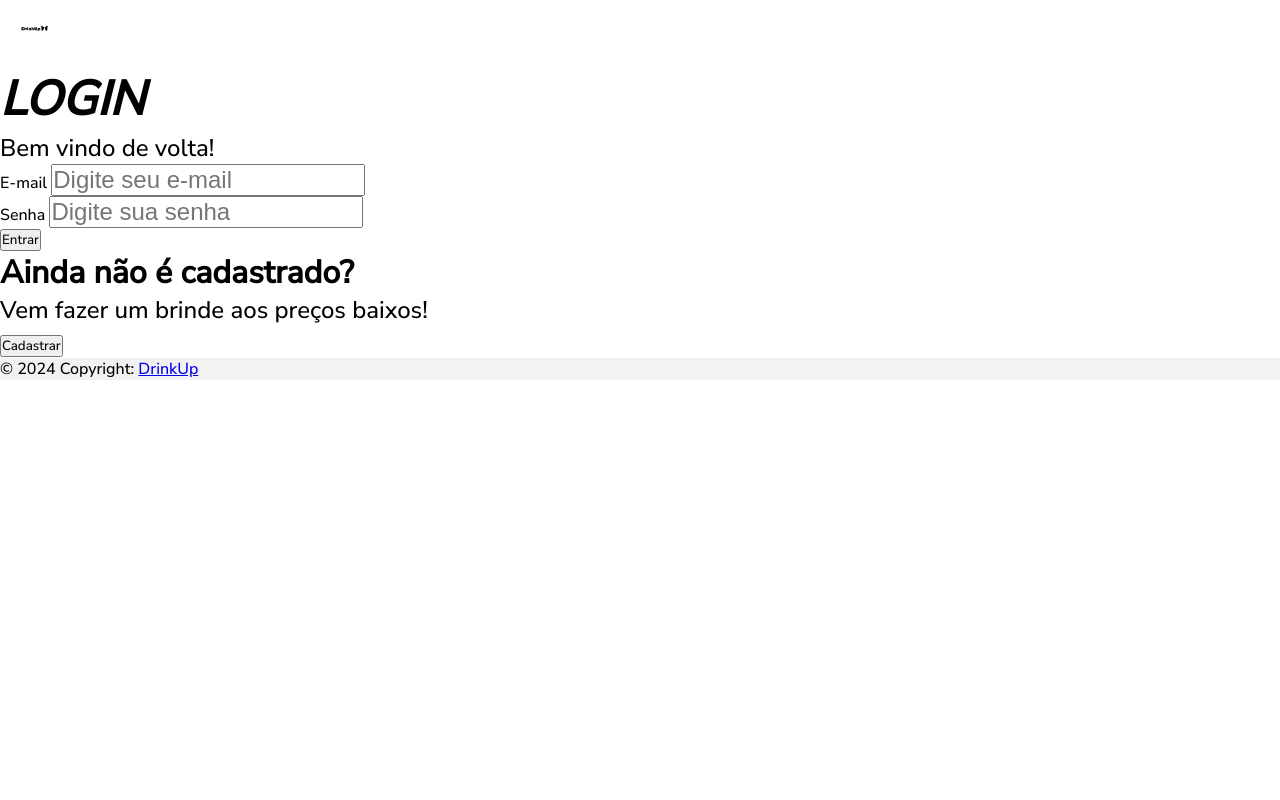
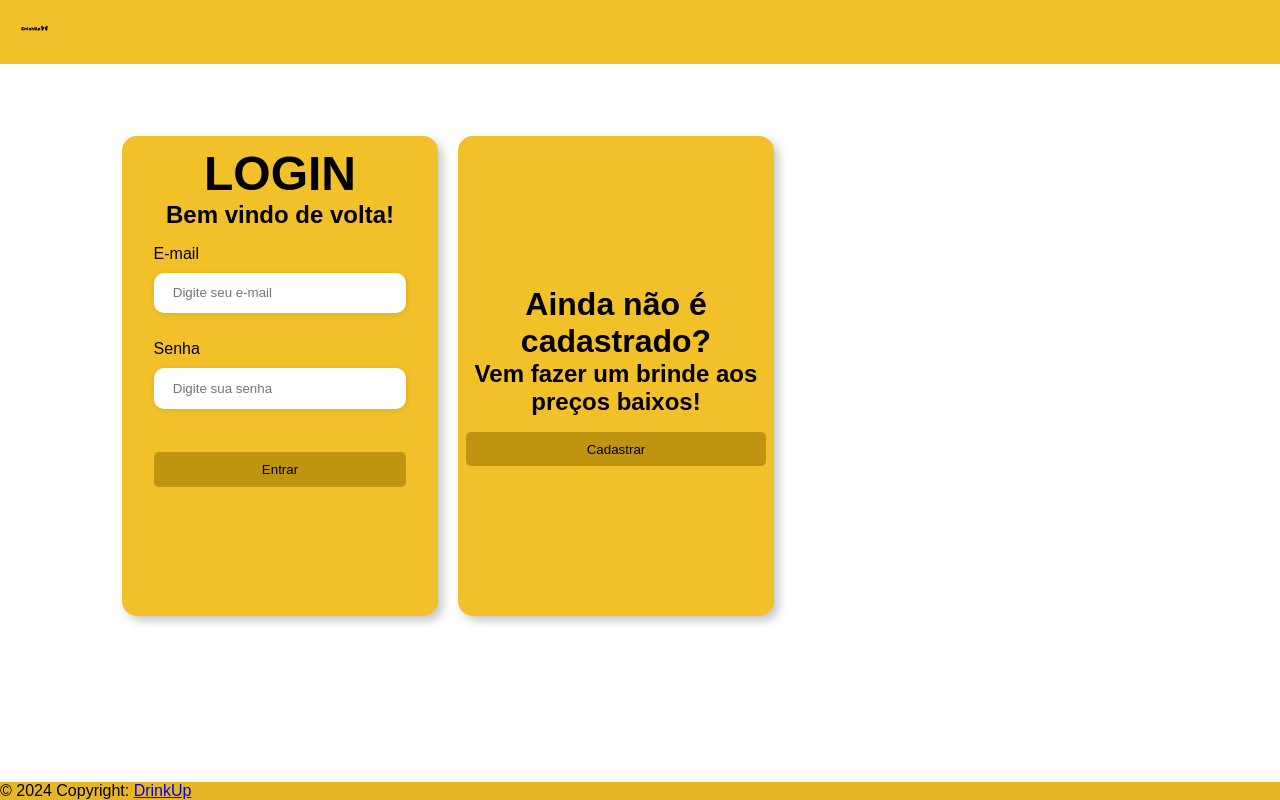
Before and after one commit to ICEI-PUC-Minas-PMGES-TI/pmg-es-2024-1-ti3-9545100-drink-up, a plain HTML site: page Codigo/frontend/views/Login.html in a window 1280 px wide. Drawn offline with nearby package versions, Linux system fonts and the light colour scheme; a web font is replaced by a local one.

Commit message:
Update Login.css #31
revert last changes, volta ao commit original.

```diff
--- a/Codigo/frontend/css/Login.css
+++ b/Codigo/frontend/css/Login.css
@@ -9,26 +9,118 @@
 }
 
 body{
-    font-family: 'Nunito Sans', sans-serif;
+    width: 100%;
+    height: 100vh;
+    font-family: 'Bauhaus 93', sans-serif;
 }
 
-.navbar, .container, .form, .register, footer {
-    font-family: 'Nunito Sans', sans-serif;
+.navbar {
+    background-color: #F2C029;
 }
 
-
-.title, .header h1  {
-    font-size: 3rem;
-    font-weight: 1000;
-    font-style: italic;
+.container {
+    display: flex;
+    margin-top: -2.5rem;
+    width: 70%;
+    height: 70vh;
+    padding: 7rem;
 }
 
-h6, .input-box input, .register-button a {
-    font-size: 1.5rem;
-    font-weight: 500;
+.form{
+    width: 50%;
+    height: 60vh;
+    background-color: #F2C029;
+    margin: 0 10px;
+    box-shadow: 5px 5px 10px rgba(0,0,0, 0.212);
+    border-radius: 15px;
 }
 
-.register-button button, .entrar-button button {
-    font-family: 'Nunito Sans', sans-serif;
-    font-weight: 500;
+.header{
+    display: flex;
+    justify-content: center;
+    align-items: center;
+    flex-direction: column;
+    margin-top: 10px;
 }
+.title{
+    font-size: 3rem;
+}
+h6{
+    font-size: 1.5rem;
+}
+.input-group{
+    display: flex;
+    flex-wrap: wrap;
+    padding: 1rem 0;
+    flex-direction: column;
+    align-items: center;
+    width: 100%;
+}
+
+.input-box{
+    display: flex;
+    flex-direction: column;
+    margin-bottom: 1.1rem;
+    width: 80%;
+}
+
+.input-box input{
+    margin: 0.6rem 0;
+    padding: 0.8rem 1.2rem;
+    border:none;
+    border-radius: 10px;
+    box-shadow: 1px 1px 6px #0000001c;
+    width: 100%
+}
+
+.entrar-button {
+    width: 100%;
+    display: flex;
+    justify-content: center;
+}
+
+.entrar-button button {
+    width: 80%;
+    border: none;
+    padding: 0.62rem;
+    border-radius: 5px;
+    cursor: pointer;
+    background-color: #BF9411;
+}
+.register{
+    width: 50%;
+    height: 60vh;
+    background-color: #F2C029;
+    margin: 0 10px;
+    box-shadow: 5px 5px 10px rgba(0,0,0, .212);
+    border-radius: 15px;
+    display: flex;
+    flex-direction: column;
+    justify-content: center;
+    align-items: center;
+
+}
+.text-elements {
+    text-align: center
+}
+
+.register-button {
+    margin-top: 1rem;
+}
+.register-button button{
+    border: none;
+    width: 300px;
+    padding: 0.62rem;
+    border-radius: 5px;
+    cursor: pointer;
+    background-color: #BF9411;
+}
+.register-button a{
+    font-size: 1.5rem;
+}
+footer {
+    position: absolute;
+    bottom: 0;
+    width: 100%;
+    background-color:#F2C029;
+}
```
